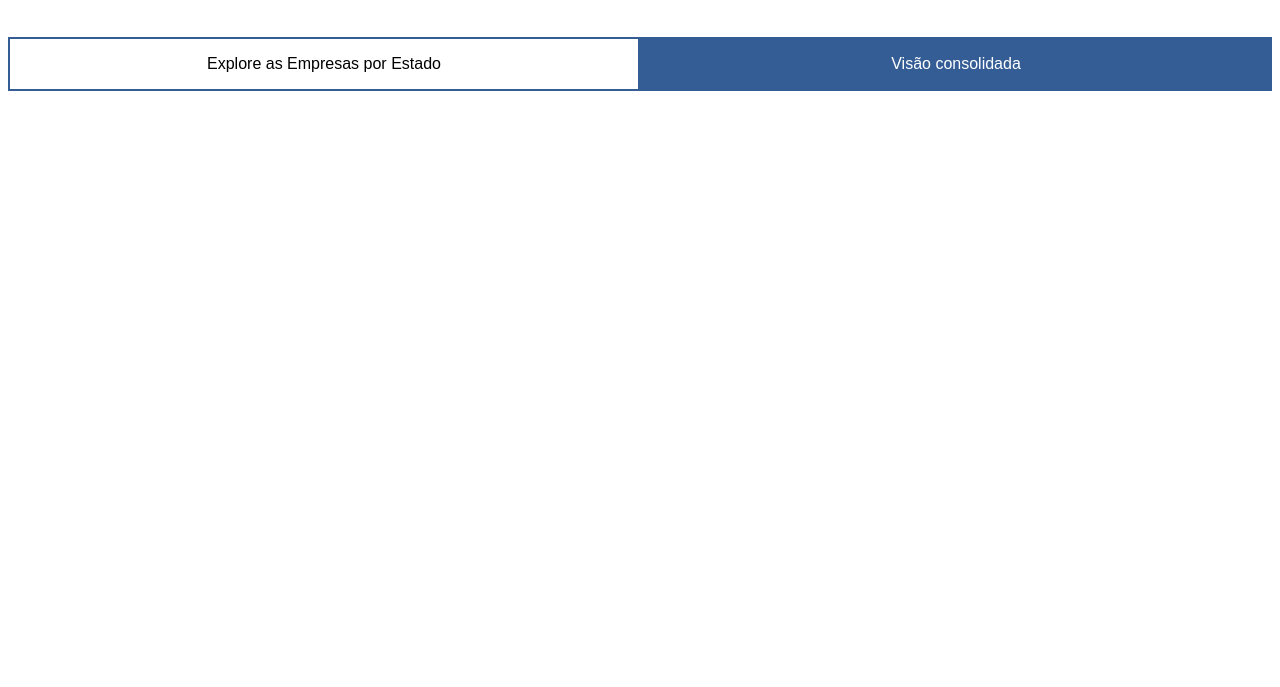
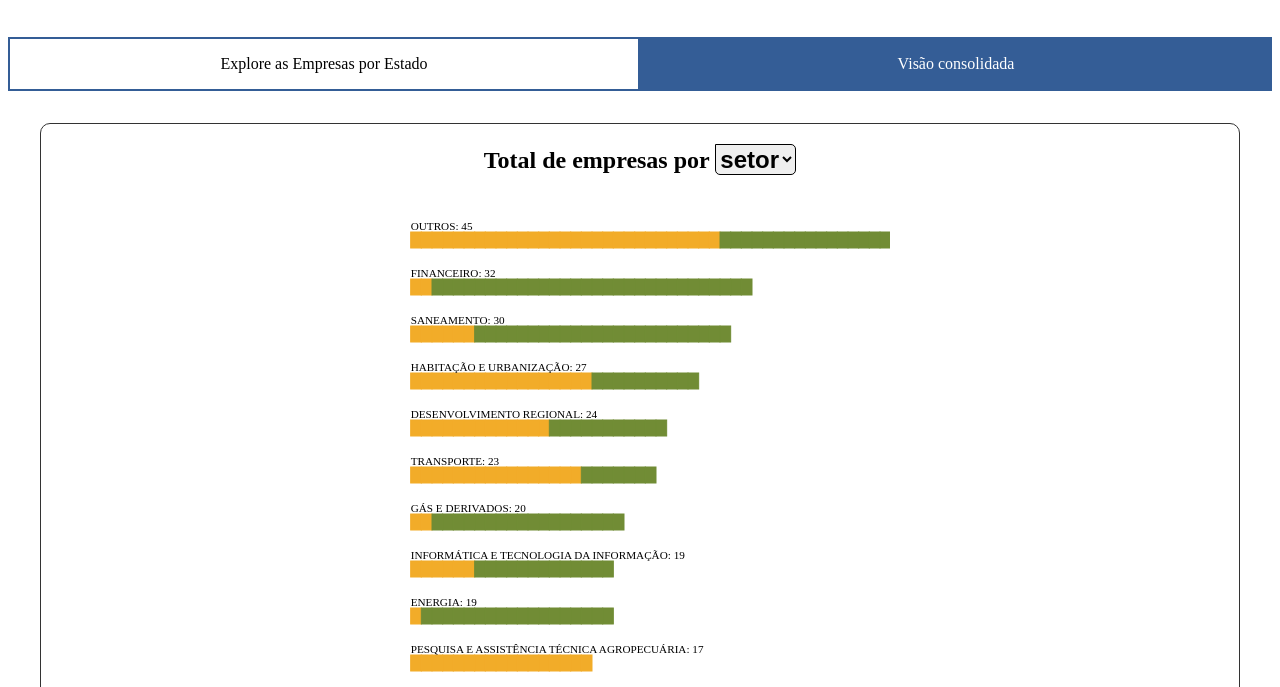
Before and after one commit to tesouro/estatais-estados-2026, a plain HTML site: page index.html in a window 1280 px wide. Both pictures are taken after a click on the button "Visão consolidada". Shown: the part 100-787 px from the top of the page. Drawn offline with nearby package versions, Linux system fonts and the light colour scheme; a web font is replaced by a local one.

Commit message:
update. inclui arquivos dos dados anteiores, para serem processados.

```diff
--- a/index.html
+++ b/index.html
@@ -256,6 +256,7 @@
                         </div>
 
                     </div>
+                </div>
 
             </div>
 
@@ -263,16 +264,34 @@
 
         <div class="wrapper-visao-consolidada">
 
-            <h2 class="titulo-grafico-barras">Total de empresas por <select name="seletor-modo-grafico-barra" id="">
-                <option value="setor">setor</option>
-                <option value="uf">UF</option>
-            </select></h2>
+            <div class="wrapper-grafico">
 
-            <div class="container-grafico-barras">
+                <h2 class="titulo-grafico-barras titulo-grafico">Total de empresas por
+                    <select name="seletor-modo-grafico-barra" id="">
+                        <option value="setor">setor</option>
+                        <option value="uf">UF</option>
+                    </select>
+                </h2>
 
-                <svg class="grafico-barras"></svg>
+                <div class="container-grafico-barras container-grafico">
 
+                    <svg class="grafico-barras grafico"></svg>
+
+                </div>
             </div>
+
+            <div class="wrapper-grafico">
+
+                <h2>Quantidade de empresas com Lucros ou Prejuízos</h2>
+
+
+                <div class="container-grafico-conta-lucro-preju container-grafico">
+
+                    <svg class="grafico-conta-lucro-preju grafico"></svg>
+
+                </div>
+            </div>
+
         </div>
 
     </main>
--- a/script.js
+++ b/script.js
@@ -3,7 +3,7 @@ const container_mapa = document.querySelector(".container-mapa");
 //const mapa = d3.select(".mapa");
 
 let mapa;
-let grafico_barras;
+let grafico_barras, grafico_lucro_prej_consol;
 let dados;
 
 fetch("dados.json").then(response => response.json()).then(data => {
@@ -11,6 +11,8 @@ fetch("dados.json").then(response => response.json()).then(data => {
     console.log(data);
 
     dados = data.dados;
+
+    //console.log(dados.map(d => d["Lucro / Prejuízo Líquido do Exercício"]))
 
     const geojson = {
         type: "FeatureCollection",
@@ -23,6 +25,8 @@ fetch("dados.json").then(response => response.json()).then(data => {
 
     mapa = new Mapa(".mapa", geojson);
     grafico_barras = new GraficoBarras("grafico-barras", dados, data.categorias);
+
+    grafico_lucro_prej_consol = new GraficoContaLucroPrejuizo("grafico-conta-lucro-preju", dados, grafico_barras.setores, grafico_barras.ufs);
 
     controle_aba.dataset.abaVisivel = "mapa";
 
@@ -409,3 +413,102 @@ class GraficoBarras {
     }
 
 }
+
+class GraficoContaLucroPrejuizo {
+
+    constructor(ref, dados, setores, ufs) {
+
+        this.dados = dados;
+        this.setores = setores;
+        this.ufs = ufs;
+
+        this.svg = d3.select("." + ref);
+        this.container = d3.select(".container-" + ref);
+
+        this.w = +this.svg.style("width").slice(0,-2);
+        this.h = +this.svg.style("height").slice(0,-2);
+
+        this.margin = 10;
+
+        this.svg.attr("viewBox", `0 0 ${this.w} ${this.h}`);
+        this.svg.attr("width", this.w);
+        this.svg.attr("height", this.h);
+
+        this.prepara_dados();
+
+
+    }
+
+    prepara_dados() {
+
+        this.summary = {};
+
+        this.summary["total"] = {};
+
+        ["DEPENDENTE", "NÃO DEPENDENTE"].forEach(dep => {
+
+            this.summary[dep] = {};
+            this.summary[dep]["total"] = {};
+            this.summary[dep]["total"]["total"] = {
+                lucro : 0,
+                preju : 0,
+                total : 0
+            };
+
+            this.ufs.forEach(uf => {
+
+                this.summary[dep][uf] = {};
+
+                //this.summary["total"][uf] = {};
+
+                this.summary[dep][uf]["total"] = {
+                    "lucro" : 0,
+                    "preju" : 0,
+                    "total" : 0
+                }
+
+                let total_uf_setor_lucro = 0;
+                let total_uf_setor_preju = 0;
+                let total_uf_setor_total = 0;
+
+                this.setores.forEach(setor => {
+
+                    //this.summary["total"][uf][setor] = {}
+
+                    const mini_dados = this.dados.filter(
+                        d =>
+                            d["Setor"] == setor &&
+                            d["UF"] == uf &&
+                            d["Dependência"] == dep
+                    );
+
+                    const count_lucro = mini_dados.filter(d => {
+                        let lucro = d["Lucro / Prejuízo Líquido do Exercício"];
+                        lucro = Number(lucro.replace(",", "."));
+                        console.log(lucro);
+                        return (lucro > 0)
+                    }).length;
+                    const total = mini_dados.length;
+                    const count_preju = total - count_lucro;
+
+                    this.summary[dep][uf][setor] = {
+                        "lucro" : count_lucro,
+                        "preju" : count_preju,
+                        "total" : total
+                    }
+
+                    this.summary[dep][uf]["total"].lucro += count_lucro;
+                    this.summary[dep][uf]["total"].preju += count_preju;
+                    this.summary[dep][uf]["total"].total += total;
+
+                })
+
+            })
+
+        })
+
+        console.log(this.summary);
+
+    }
+
+}
--- a/style.css
+++ b/style.css
@@ -54,6 +54,7 @@ button[data-modo] {
     text-align: center;
     width: 100%;
     font-size: 1rem;
+    font-family: inherit;
 }
 
 button[data-modo].ativo {
@@ -69,8 +70,6 @@ button[data-modo].ativo {
 
 .wrapper-visao-consolidada {
     margin: 2rem;
-    border: 1px solid #333;
-    border-radius: 10px;
 }
 
 h2 {
@@ -78,18 +77,27 @@ h2 {
 }
 
 .container-mapa,
-.container-grafico-barras {
+.container-grafico {
     width: 500px;
     height: 500px;
     margin: 0 auto;
 }
 
+.wrapper-grafico {
+    border: 1px solid #333;
+    border-radius: 10px;
+}
+
+.wrapper-grafico + .wrapper-grafico {
+    margin-top: 1rem;
+}
+
 .container-grafico-barras {
-    height: 800px;
+    height: 850px;
 }
 
 .mapa,
-.grafico-barras {
+.grafico {
     width: 100%;
     height: 100%;
     display: block;
@@ -108,6 +116,7 @@ path.uf:hover, path.uf.ativo {
 }
 
 /* grafico barras*/
+
 .grafico-barras {
 
 }
```
Also changed, not shown: 6 other files.
